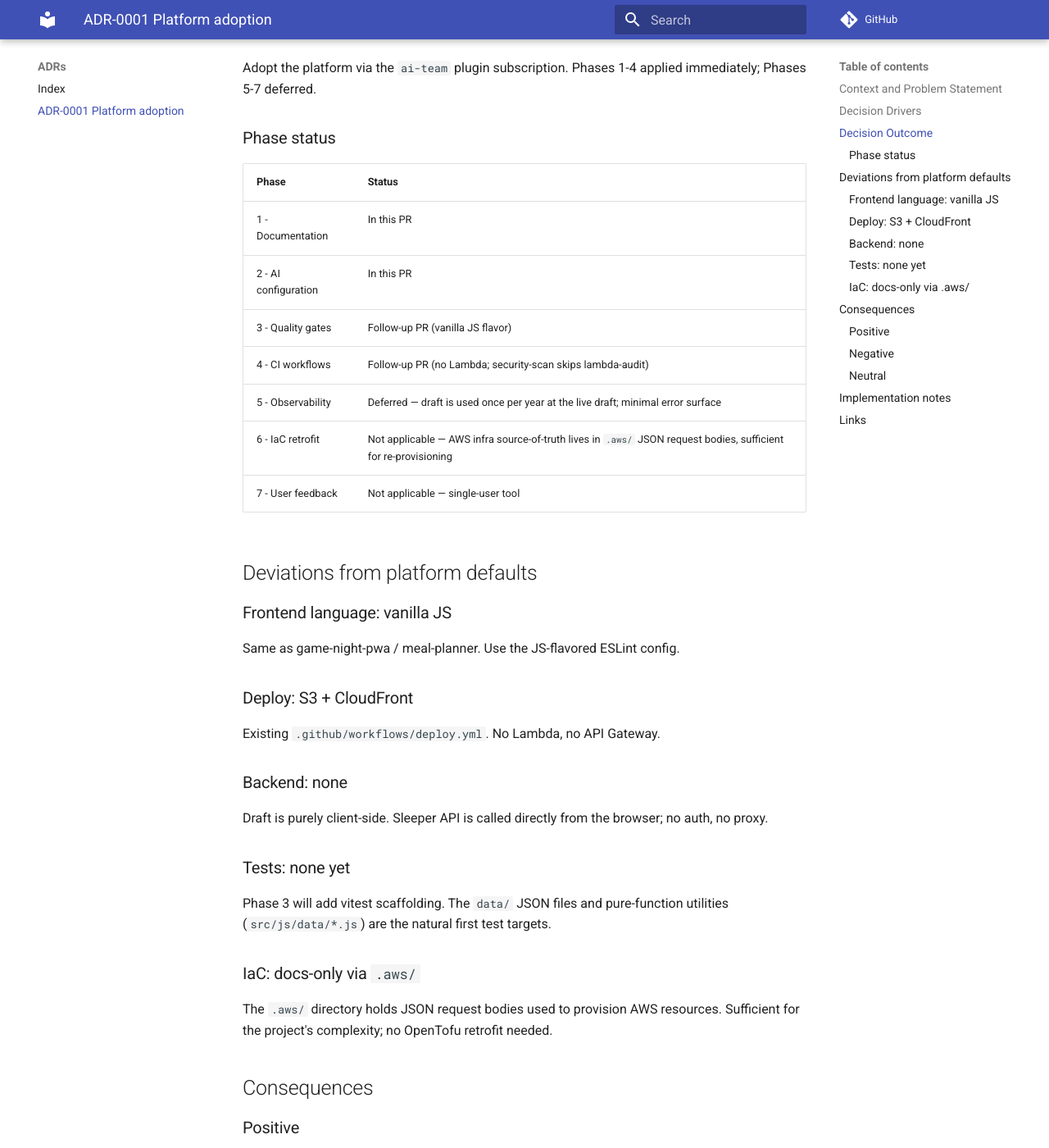
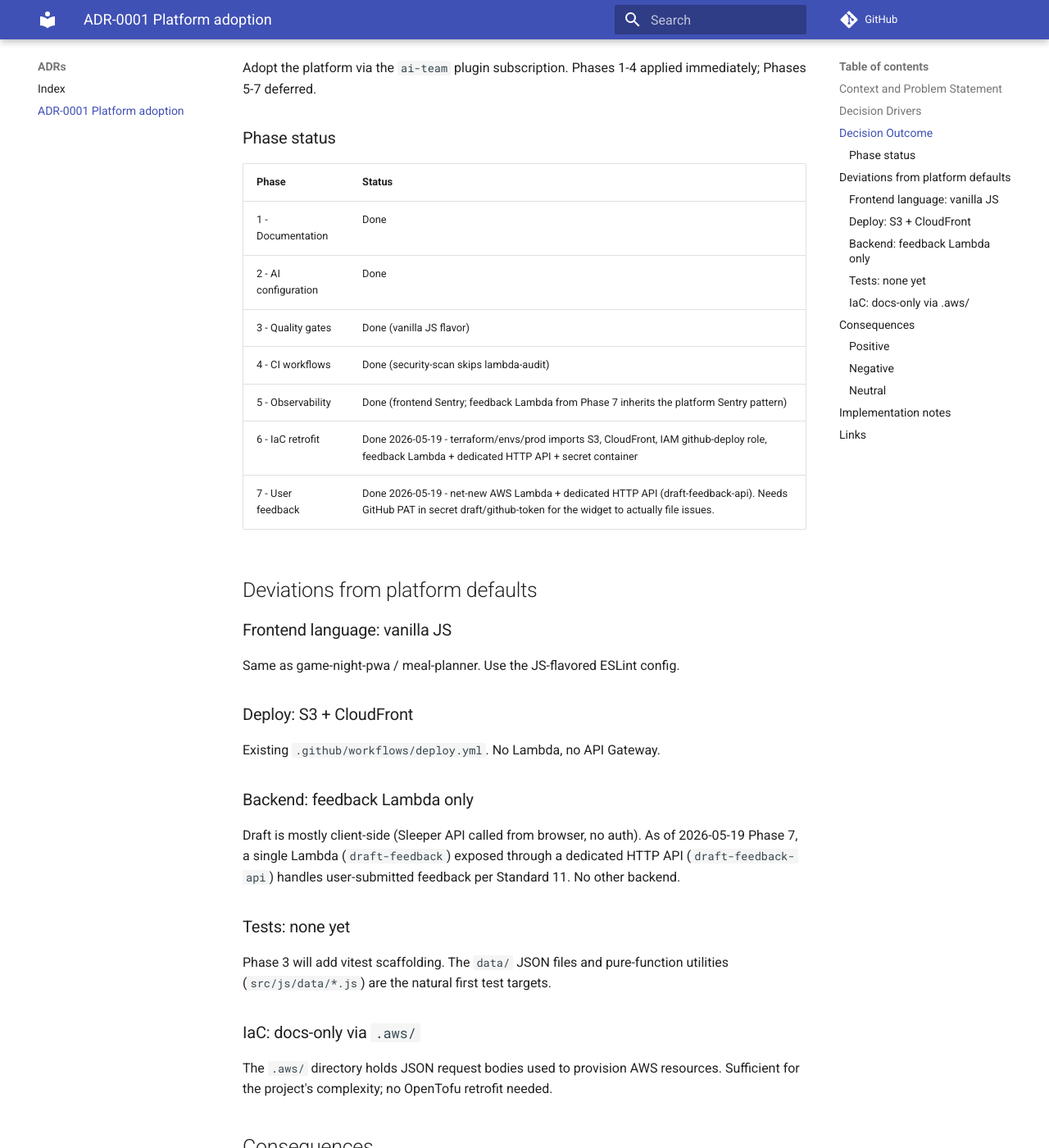
Before and after one commit to jaetill/draft, an MkDocs documentation site: the page built from docs/adr/0001-platform-adoption.md, in a window 1280 px wide and 1400 px high, scrolled down 768 px. Shown: the whole window at 82% size. Built offline with MkDocs 1.6.1 and Material for MkDocs 9.7.7, drawn with Linux system fonts in a browser that asks for light colours; comment, search, counter and statistics services are not loaded.

Commit message:
docs(adr-0001): refresh phase table + deviations after Phase 6/7
Phases 5-7 are no longer deferred. Phase 6 added terraform/envs/prod (was 'IaC: docs-only via .aws/'). Phase 7 added a feedback Lambda + HTTP API (was 'Backend: none').

```diff
--- a/docs/adr/0001-platform-adoption.md
+++ b/docs/adr/0001-platform-adoption.md
@@ -23,13 +23,13 @@ Adopt the platform via the `ai-team` plugin subscription. Phases 1-4 applied imm
 
 | Phase | Status |
 |---|---|
-| 1 - Documentation | In this PR |
-| 2 - AI configuration | In this PR |
-| 3 - Quality gates | Follow-up PR (vanilla JS flavor) |
-| 4 - CI workflows | Follow-up PR (no Lambda; security-scan skips lambda-audit) |
-| 5 - Observability | Deferred — draft is used once per year at the live draft; minimal error surface |
-| 6 - IaC retrofit | Not applicable — AWS infra source-of-truth lives in `.aws/` JSON request bodies, sufficient for re-provisioning |
-| 7 - User feedback | Not applicable — single-user tool |
+| 1 - Documentation | Done |
+| 2 - AI configuration | Done |
+| 3 - Quality gates | Done (vanilla JS flavor) |
+| 4 - CI workflows | Done (security-scan skips lambda-audit) |
+| 5 - Observability | Done (frontend Sentry; feedback Lambda from Phase 7 inherits the platform Sentry pattern) |
+| 6 - IaC retrofit | Done 2026-05-19 - terraform/envs/prod imports S3, CloudFront, IAM github-deploy role, feedback Lambda + dedicated HTTP API + secret container |
+| 7 - User feedback | Done 2026-05-19 - net-new AWS Lambda + dedicated HTTP API (draft-feedback-api). Needs GitHub PAT in secret draft/github-token for the widget to actually file issues. |
 
 ## Deviations from platform defaults
 
@@ -41,9 +41,9 @@ Same as game-night-pwa / meal-planner. Use the JS-flavored ESLint config.
 
 Existing `.github/workflows/deploy.yml`. No Lambda, no API Gateway.
 
-### Backend: none
+### Backend: feedback Lambda only
 
-Draft is purely client-side. Sleeper API is called directly from the browser; no auth, no proxy.
+Draft is mostly client-side (Sleeper API called from browser, no auth). As of 2026-05-19 Phase 7, a single Lambda (`draft-feedback`) exposed through a dedicated HTTP API (`draft-feedback-api`) handles user-submitted feedback per Standard 11. No other backend.
 
 ### Tests: none yet
 
```
